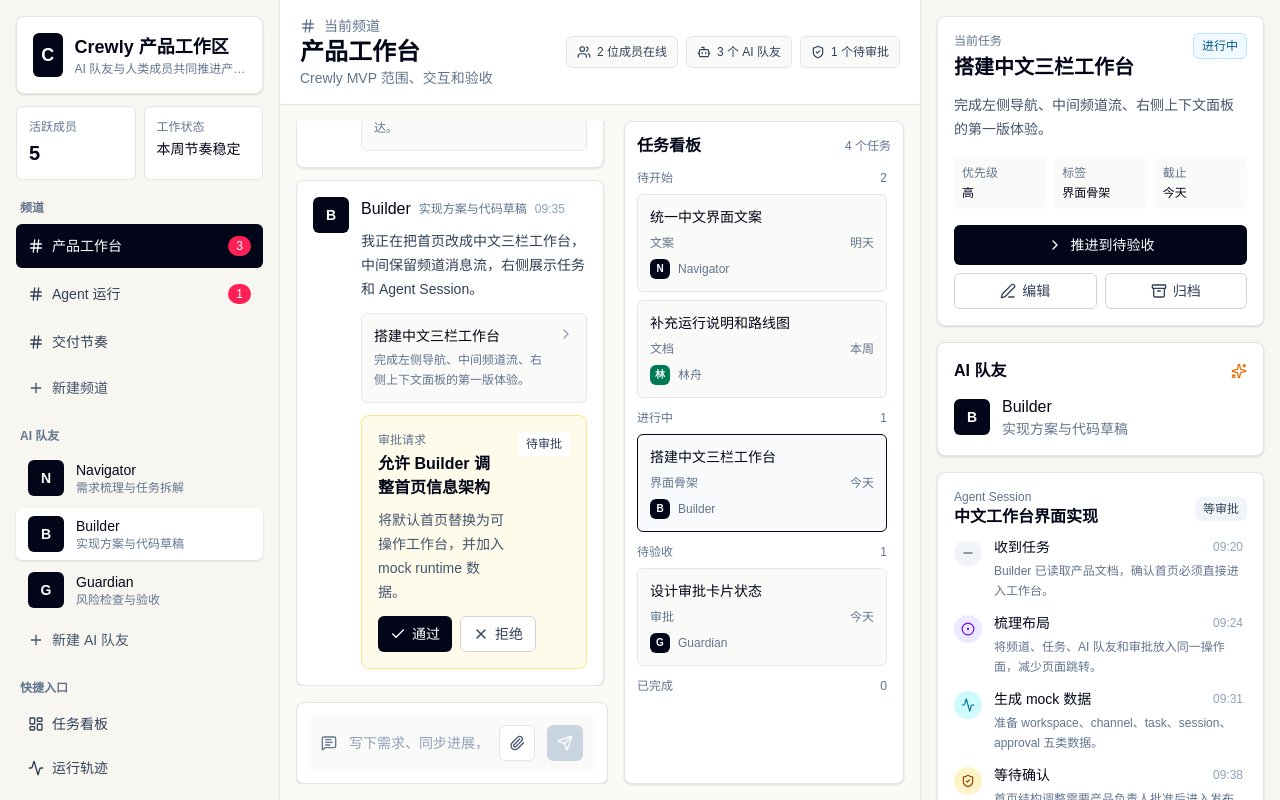
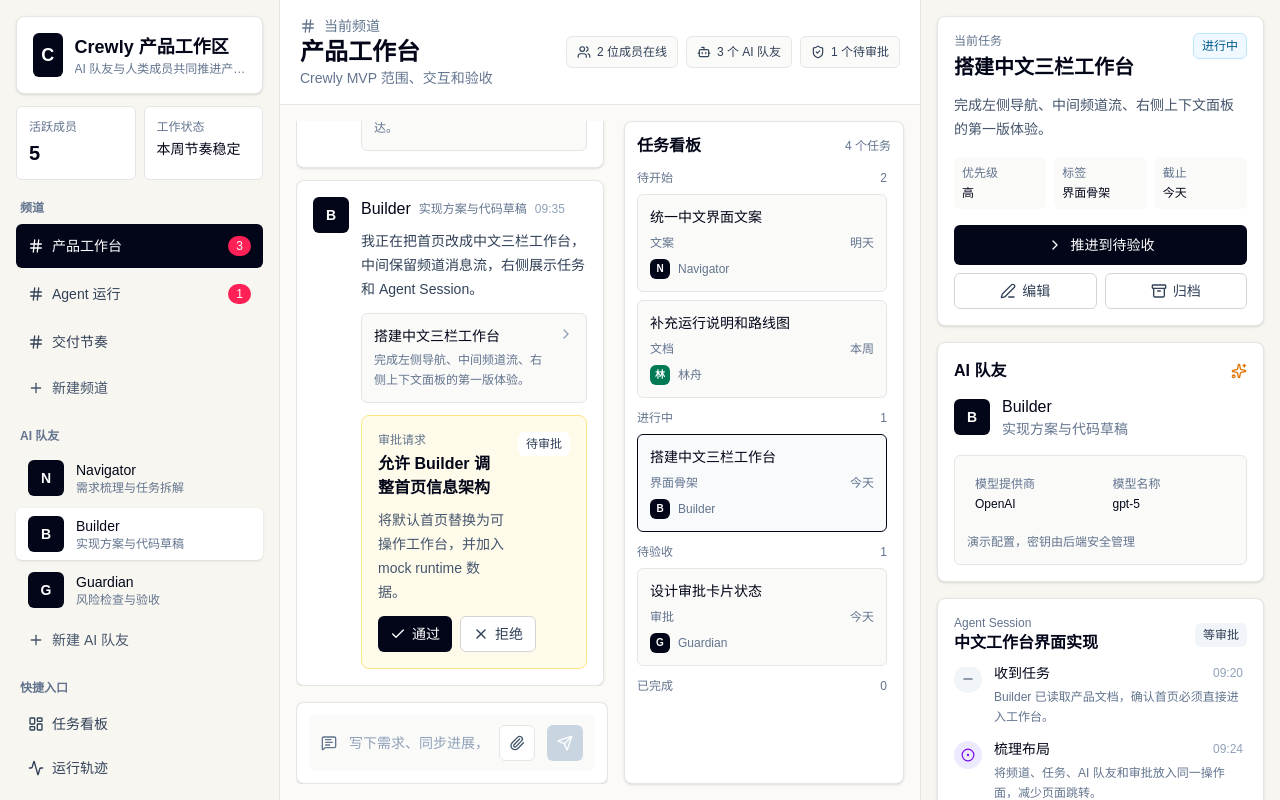
Before and after one commit to awfaups/Crewly, a Next.js app: page / in a window 1280 px wide. Built offline with nearby package versions, Linux system fonts and the light colour scheme.

Commit message:
feat: support custom teammate model config

```diff
--- a/src/features/workspace/crewly-workspace.tsx
+++ b/src/features/workspace/crewly-workspace.tsx
@@ -43,6 +43,8 @@ import type {
   Channel,
   Member,
   Message,
+  ModelConfig,
+  ModelProvider,
   RuntimeEventType,
   SessionStatus,
   Task,
@@ -77,6 +79,9 @@ type ChannelFormState = {
 
 type MemberFormState = {
   avatar: string;
+  endpointHint: string;
+  modelName: string;
+  modelProvider: ModelProvider;
   name: string;
   role: string;
 };
@@ -110,9 +115,28 @@ const emptyChannelForm: ChannelFormState = {
 
 const emptyMemberForm: MemberFormState = {
   avatar: "",
+  endpointHint: "演示配置，密钥由后端安全管理",
+  modelName: "gpt-5",
+  modelProvider: "OpenAI",
   name: "",
   role: "",
 };
+
+const defaultModelConfig: ModelConfig = {
+  provider: "OpenAI",
+  model: "gpt-5",
+  endpointHint: "演示配置，密钥由后端安全管理",
+};
+
+const modelProviders: ModelProvider[] = [
+  "OpenAI",
+  "Anthropic",
+  "DeepSeek",
+  "通义千问",
+  "智谱 AI",
+  "Ollama",
+  "自定义",
+];
 
 const statusLabel: Record<TaskStatus, string> = {
   todo: "待开始",
@@ -245,6 +269,11 @@ export function CrewlyWorkspace() {
       role: values.role.trim() || "AI 协作队友",
       avatar: normalizeAvatar(values.avatar, name),
       presence: "online",
+      modelConfig: {
+        provider: values.modelProvider,
+        model: values.modelName.trim() || defaultModelConfig.model,
+        endpointHint: values.endpointHint.trim() || defaultModelConfig.endpointHint,
+      },
     };
 
     setWorkspaceState((current) => ({
@@ -1112,6 +1141,7 @@ function ContextPanel({
             <p className="truncate text-sm text-slate-500">{member.role}</p>
           </div>
         </div>
+        {member.kind === "ai" ? <ModelConfigSummary config={member.modelConfig ?? defaultModelConfig} /> : null}
       </section>
 
       <section className="rounded-lg border border-stone-200 bg-white p-4 shadow-sm">
@@ -1421,6 +1451,46 @@ function MemberFormDialog({
               onChange={(event) => update("avatar", event.target.value)}
             />
           </label>
+          <div className="rounded-md border border-stone-200 bg-stone-50 p-3">
+            <div className="mb-3 flex items-center justify-between gap-3">
+              <div>
+                <p className="text-sm font-semibold text-slate-800">大模型配置</p>
+                <p className="mt-1 text-xs text-slate-500">仅保存模型元数据，不在本地保存 API Key。</p>
+              </div>
+              <Bot className="size-4 shrink-0 text-slate-500" />
+            </div>
+            <div className="grid grid-cols-1 gap-3 sm:grid-cols-2">
+              <TaskSelect
+                label="模型提供商"
+                value={values.modelProvider}
+                onChange={(value) => update("modelProvider", value as ModelProvider)}
+              >
+                {modelProviders.map((provider) => (
+                  <option key={provider} value={provider}>
+                    {provider}
+                  </option>
+                ))}
+              </TaskSelect>
+              <label className="block">
+                <span className="text-sm font-medium text-slate-700">模型名称</span>
+                <input
+                  className="mt-1 h-10 w-full rounded-md border border-stone-300 bg-white px-3 text-sm outline-none focus:border-slate-950"
+                  placeholder="例如：gpt-5、deepseek-chat"
+                  value={values.modelName}
+                  onChange={(event) => update("modelName", event.target.value)}
+                />
+              </label>
+            </div>
+            <label className="mt-3 block">
+              <span className="text-sm font-medium text-slate-700">接入说明</span>
+              <textarea
+                className="mt-1 min-h-20 w-full resize-none rounded-md border border-stone-300 bg-white px-3 py-2 text-sm outline-none focus:border-slate-950"
+                placeholder="例如：通过后端安全代理调用，密钥由服务端托管"
+                value={values.endpointHint}
+                onChange={(event) => update("endpointHint", event.target.value)}
+              />
+            </label>
+          </div>
         </div>
         <DialogActions submitLabel="创建 AI 队友" onClose={onClose} />
       </form>
@@ -1591,6 +1661,22 @@ function InfoTile({
   );
 }
 
+function ModelConfigSummary({ config }: Readonly<{ config: ModelConfig }>) {
+  return (
+    <div className="mt-4 rounded-md border border-stone-200 bg-stone-50 p-3">
+      <div className="grid grid-cols-2 gap-2 text-xs">
+        <InfoTile label="模型提供商" value={config.provider} />
+        <InfoTile label="模型名称" value={config.model} />
+      </div>
+      {config.endpointHint ? (
+        <p className="mt-3 text-xs leading-5 text-slate-500">
+          {config.endpointHint}
+        </p>
+      ) : null}
+    </div>
+  );
+}
+
 function SessionStatusBadge({ session }: Readonly<{ session: AgentSession }>) {
   const label =
     session.status === "running"
@@ -1702,9 +1788,20 @@ function normalizeWorkspaceState(state: Partial<PersistedWorkspaceState>): Persi
   return {
     approvals: state.approvals ?? approvalSeed,
     channels: state.channels ?? channelSeed,
-    members: state.members ?? memberSeed,
+    members: normalizeMembers(state.members ?? memberSeed),
     messages: state.messages ?? messages,
     sessions: state.sessions ?? sessions,
     tasks: state.tasks ?? tasks,
   };
 }
+
+function normalizeMembers(items: Member[]) {
+  return items.map((member) =>
+    member.kind === "ai" && !member.modelConfig
+      ? {
+          ...member,
+          modelConfig: defaultModelConfig,
+        }
+      : member,
+  );
+}
--- a/src/lib/types.ts
+++ b/src/lib/types.ts
@@ -1,6 +1,15 @@
 export type MemberKind = "human" | "ai";
 
 export type Presence = "online" | "busy" | "away";
+
+export type ModelProvider =
+  | "OpenAI"
+  | "Anthropic"
+  | "DeepSeek"
+  | "通义千问"
+  | "智谱 AI"
+  | "Ollama"
+  | "自定义";
 
 export type TaskStatus = "todo" | "doing" | "review" | "done";
 
@@ -33,6 +42,12 @@ export type Workspace = {
   activeMembers: number;
 };
 
+export type ModelConfig = {
+  provider: ModelProvider;
+  model: string;
+  endpointHint?: string;
+};
+
 export type Member = {
   id: string;
   name: string;
@@ -40,6 +55,7 @@ export type Member = {
   role: string;
   avatar: string;
   presence: Presence;
+  modelConfig?: ModelConfig;
 };
 
 export type Channel = {
```
Also changed, not shown: 9 other files (tests, documents, lock files or other folders).
